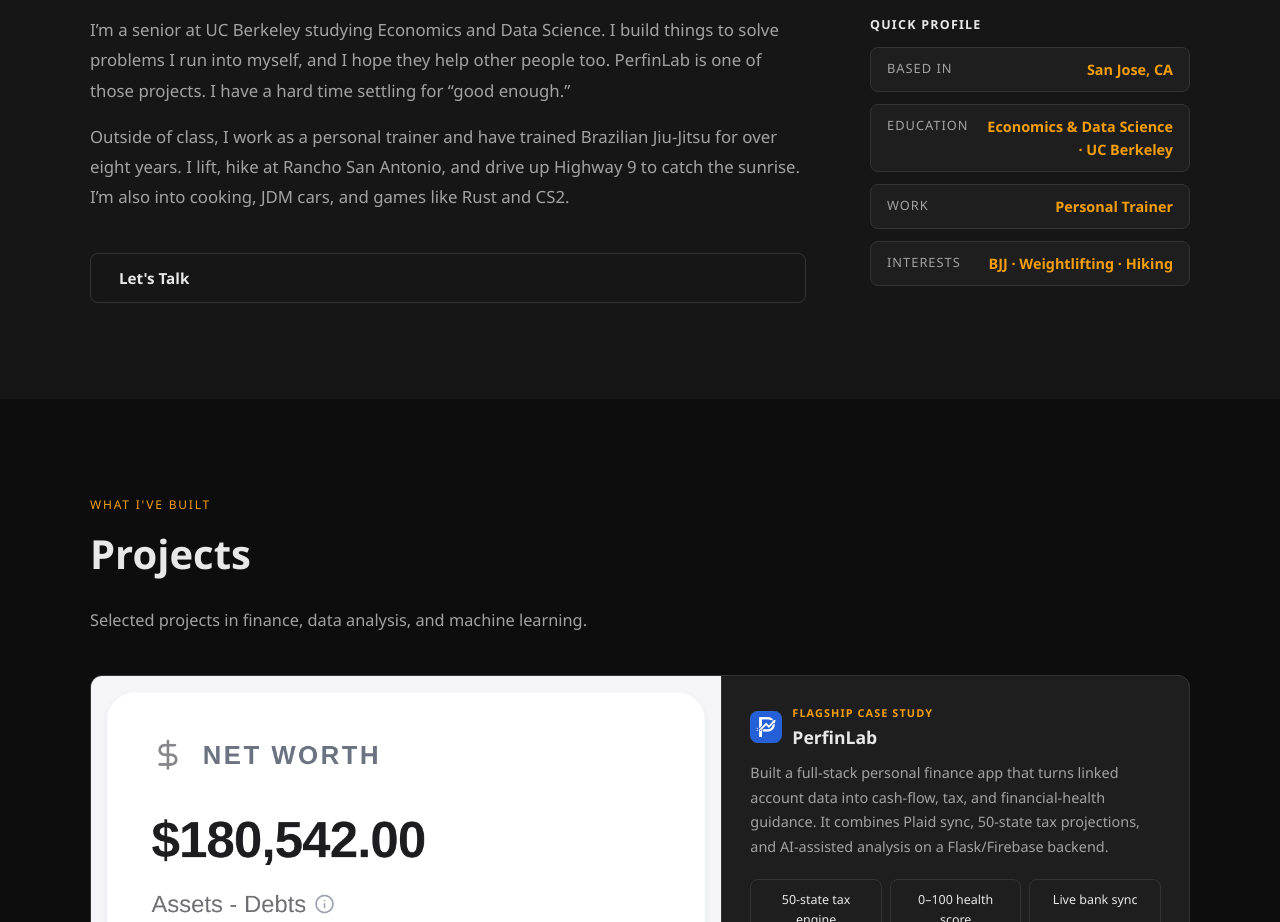
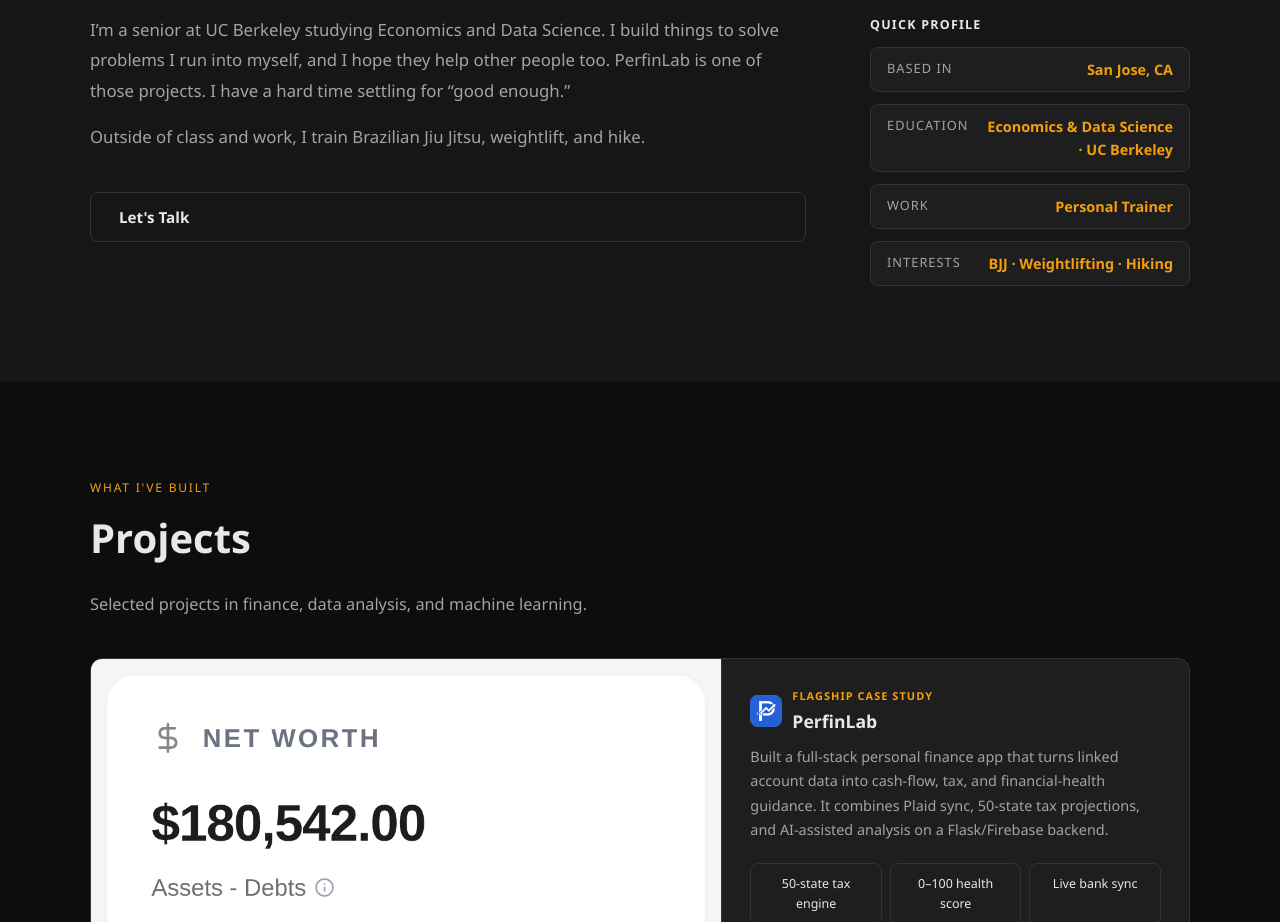
Before and after one commit to yshirokov05/personal-website, a React (Vite) app: page / in a window 1280 px wide. Shown: the part 1020-1942 px from the top of the page. Built offline with nearby package versions, Linux system fonts and the light colour scheme; no server answers.

Commit message:
Shorten About activity sentence

```diff
--- a/src/components/About.jsx
+++ b/src/components/About.jsx
@@ -22,9 +22,7 @@ export default function About() {
               is one of those projects. I have a hard time settling for “good enough.”
             </p>
             <p>
-              Outside of class, I work as a personal trainer and have trained Brazilian Jiu-Jitsu
-              for over eight years. I lift, hike at Rancho San Antonio, and drive up Highway 9
-              to catch the sunrise. I’m also into cooking, JDM cars, and games like Rust and CS2.
+              Outside of class and work, I train Brazilian Jiu Jitsu, weightlift, and hike.
             </p>
             <a href="#contact" className="btn btn-outline" style={{ marginTop: '24px' }}>
               Let's Talk
```
